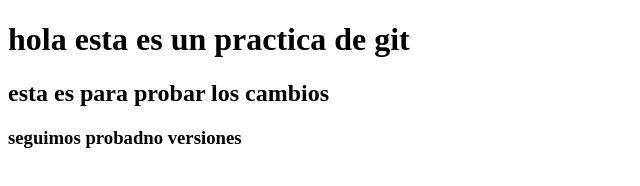
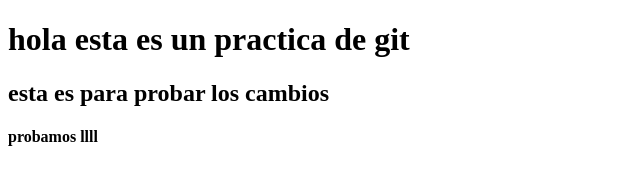
Before and after one commit to willR30/primer_git, a plain HTML site: page index.html in a window 1280 px wide. Shown: the whole page, without its empty margins (0-640 px from the left). Drawn offline with Linux system fonts and the light colour scheme.

Commit message:
eliminacion de codigo

```diff
--- a/index.html
+++ b/index.html
@@ -8,7 +8,7 @@
 <body>
     <h1>hola esta es un practica de git</h1>
     <h2>esta es para probar los cambios</h2>
-    <h3>seguimos probadno versiones </h3>
+    <h4>probamos llll</h4>
 
 </body>
 </html>
```
